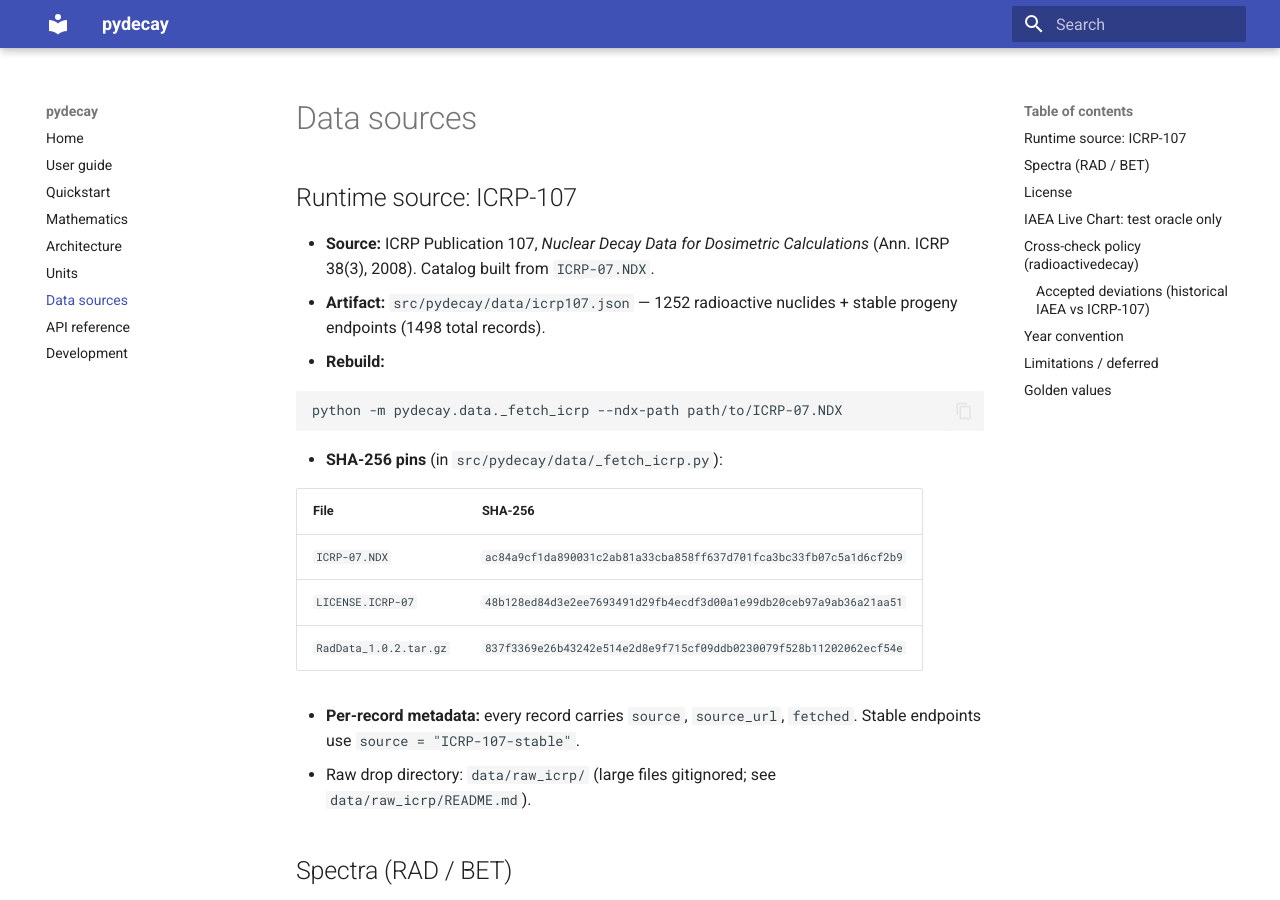
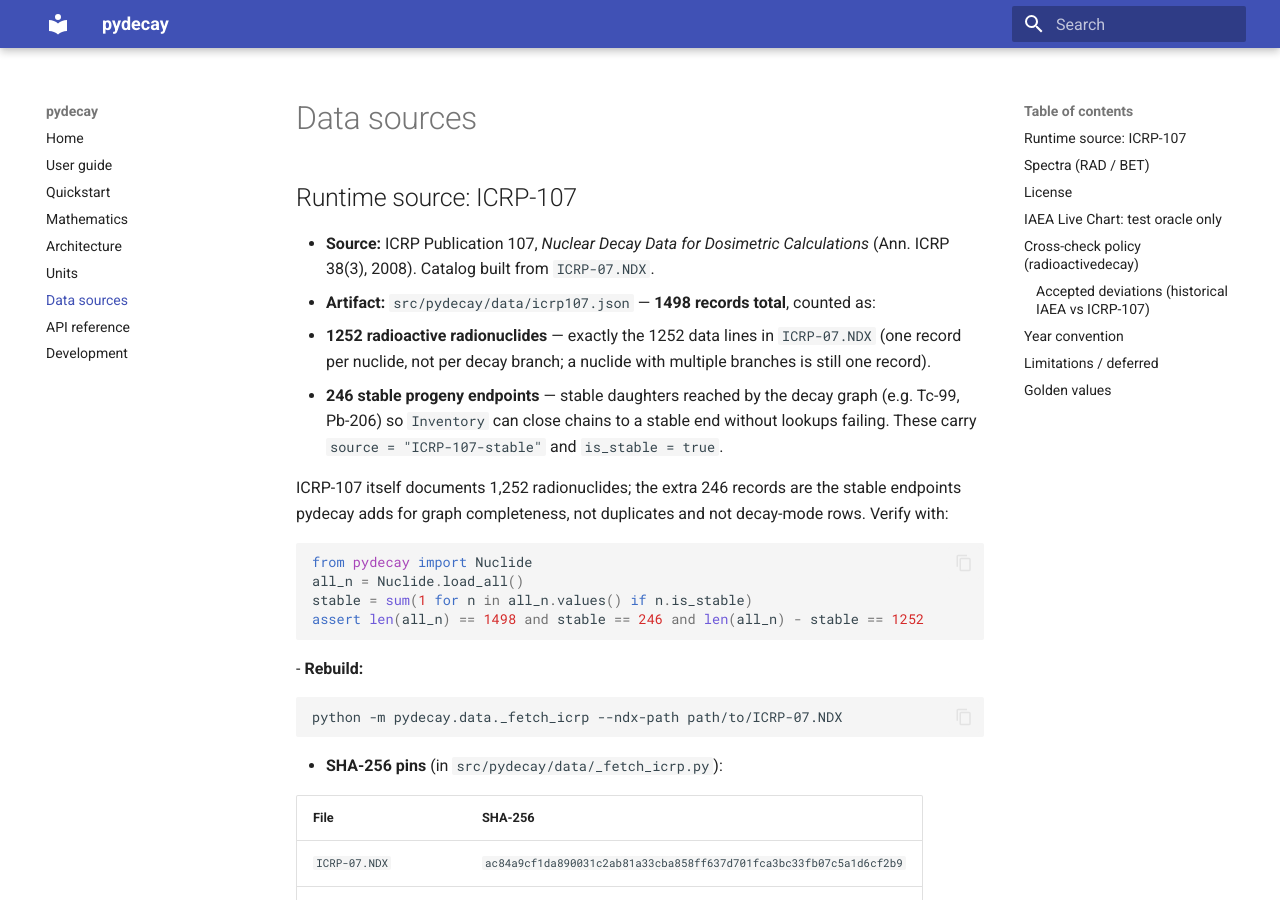
Before and after one commit to DanielDeshmukh/pydecay, an MkDocs documentation site: the page built from docs/data-sources.md, in a window 1280 px wide and 900 px high. Built offline with MkDocs 1.6.1 and Material for MkDocs 9.7.7, drawn with Linux system fonts in a browser that asks for light colours.

Commit message:
release: 0.5.1 — record-count docs, ICRP-107 citation, version bump

````diff
--- a/docs/data-sources.md
+++ b/docs/data-sources.md
@@ -4,8 +4,26 @@
 
 - **Source:** ICRP Publication 107, *Nuclear Decay Data for Dosimetric
   Calculations* (Ann. ICRP 38(3), 2008). Catalog built from `ICRP-07.NDX`.
-- **Artifact:** `src/pydecay/data/icrp107.json` — 1252 radioactive
-  nuclides + stable progeny endpoints (1498 total records).
+- **Artifact:** `src/pydecay/data/icrp107.json` — **1498 records total**,
+  counted as:
+  - **1252 radioactive radionuclides** — exactly the 1252 data lines in
+    `ICRP-07.NDX` (one record per nuclide, not per decay branch; a nuclide
+    with multiple branches is still one record).
+  - **246 stable progeny endpoints** — stable daughters reached by the decay
+    graph (e.g. Tc-99, Pb-206) so `Inventory` can close chains to a stable
+    end without lookups failing. These carry `source = "ICRP-107-stable"`
+    and `is_stable = true`.
+
+  ICRP-107 itself documents 1,252 radionuclides; the extra 246 records are
+  the stable endpoints pydecay adds for graph completeness, not duplicates
+  and not decay-mode rows. Verify with:
+
+  ```python
+  from pydecay import Nuclide
+  all_n = Nuclide.load_all()
+  stable = sum(1 for n in all_n.values() if n.is_stable)
+  assert len(all_n) == 1498 and stable == 246 and len(all_n) - stable == 1252
+  ```
 - **Rebuild:**
 
 ```bash
--- a/src/pydecay/__init__.py
+++ b/src/pydecay/__init__.py
@@ -30,7 +30,7 @@ from pydecay.nuclide import Nuclide
 from pydecay.spectra import beta_spectrum, emissions
 from pydecay.units import atoms_to_grams, bq_to_ci, ci_to_bq, grams_to_atoms, to_seconds
 
-__version__ = "0.5.0"
+__version__ = "0.5.1"
 
 __all__ = [
     "ChainDefinitionError",
````
Also changed, not shown: CHANGELOG.md (+11 -0 lines), README.md (+2 -2 lines), docs/api.md (+1 -1 lines), docs/user-guide.md (+2 -2 lines), 7 other files.
